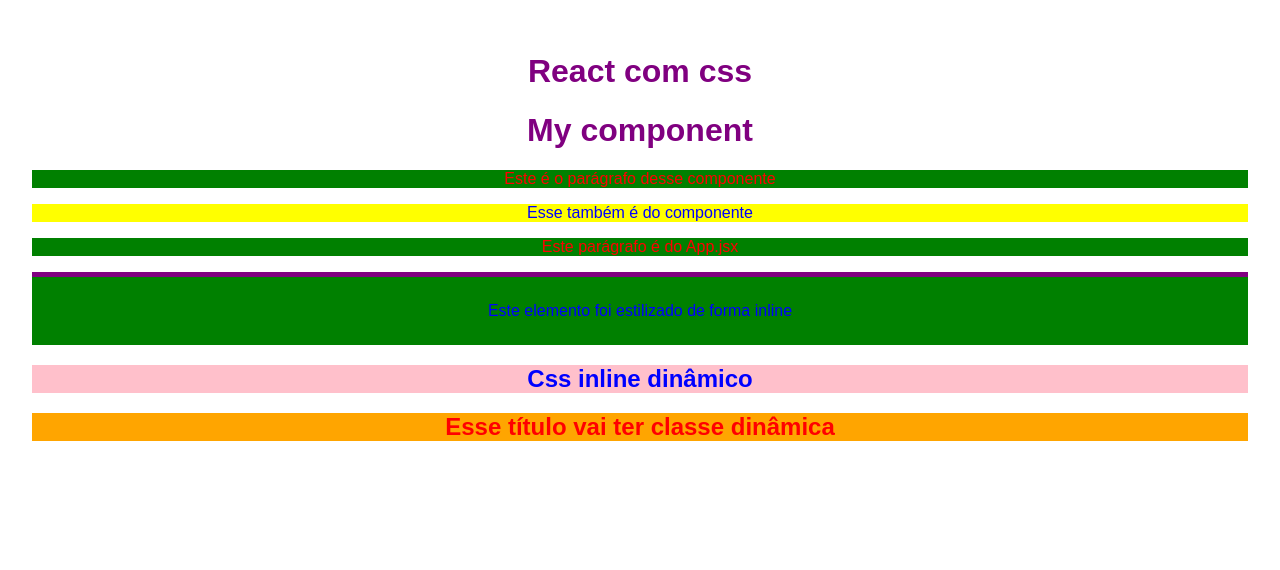
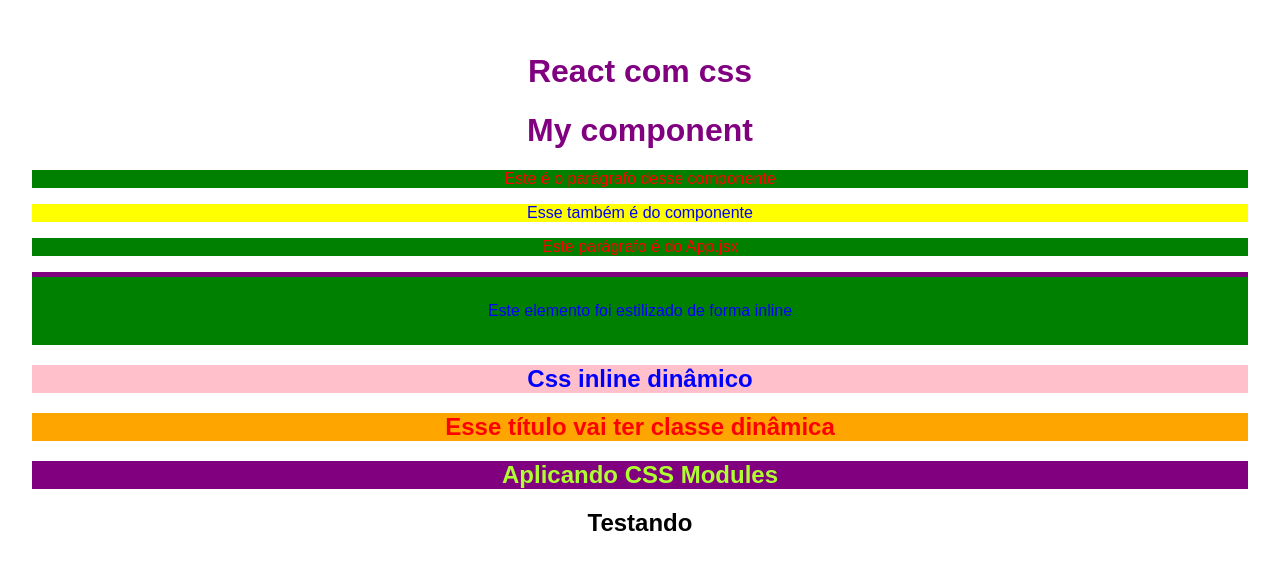
Before and after one commit to theselegadev/react-js, a React (Vite) app in the folder CSS_REACT_4/css_react/: page / in a window 1280 px wide. Shown: the top 570 px of the page. Built offline with nearby package versions, Linux system fonts and the light colour scheme.

Commit message:
Css modules para componentes

```diff
--- a/CSS_REACT_4/css_react/src/App.jsx
+++ b/CSS_REACT_4/css_react/src/App.jsx
@@ -1,5 +1,6 @@
 import './App.css'
 import MyComponent from './components/MyComponent'
+import Title from './components/Title'
 
 function App() {
   const n = 9
@@ -20,6 +21,10 @@ function App() {
 
       {/* Classe dinâmica */}
       <h2 className={n<10 ? "redTitle" : "greenTitle"}>Esse título vai ter classe dinâmica</h2>
+
+      {/* Css Modules */}
+      <Title/>
+      <h2 className='title'>Testando</h2>
     </>
   )
 }
--- /dev/null
+++ b/CSS_REACT_4/css_react/src/components/Title.jsx
@@ -0,0 +1,11 @@
+import styles from './Title.module.css';
+
+const Title = () => {
+  return (
+    <div>
+        <h2 className={styles.title}>Aplicando CSS Modules</h2>
+    </div>
+  )
+}
+
+export default Title
--- /dev/null
+++ b/CSS_REACT_4/css_react/src/components/Title.module.css
@@ -0,0 +1,4 @@
+.title{
+    background-color: purple;
+    color: greenyellow;
+}
```
